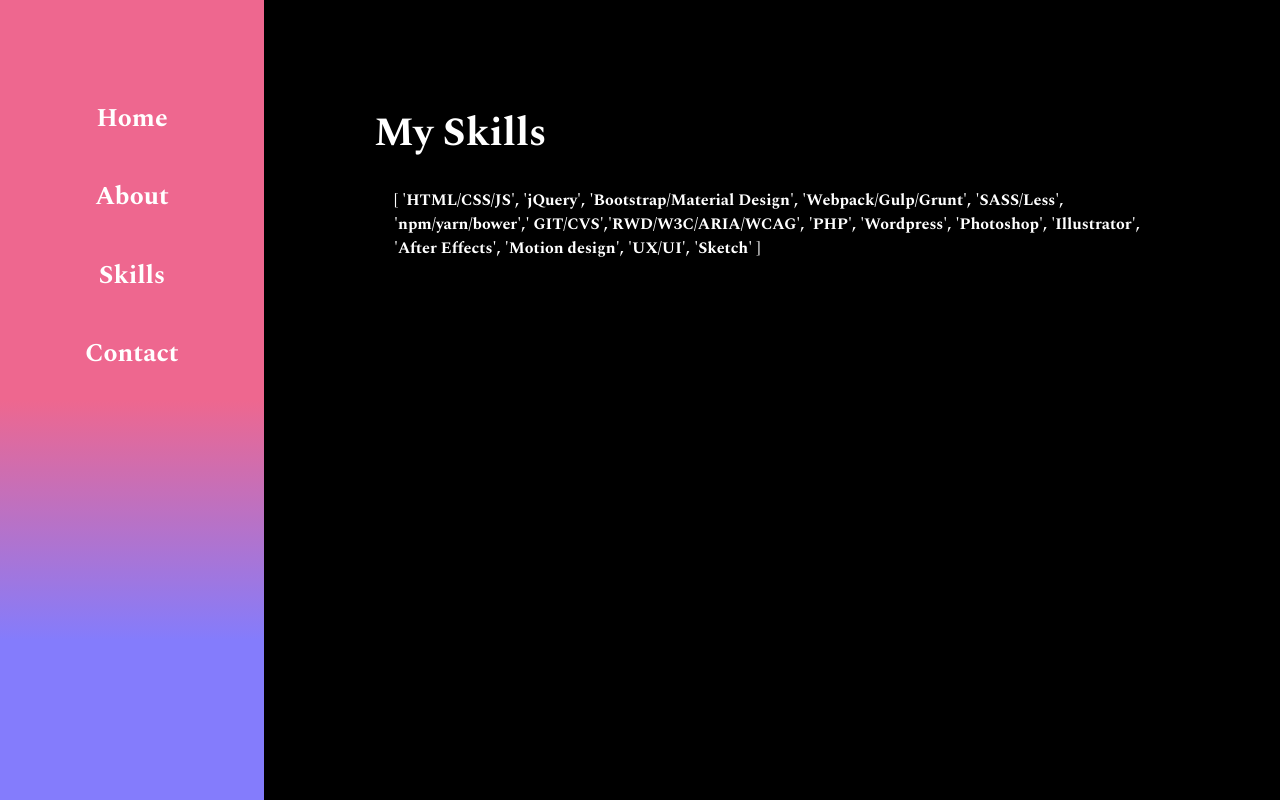
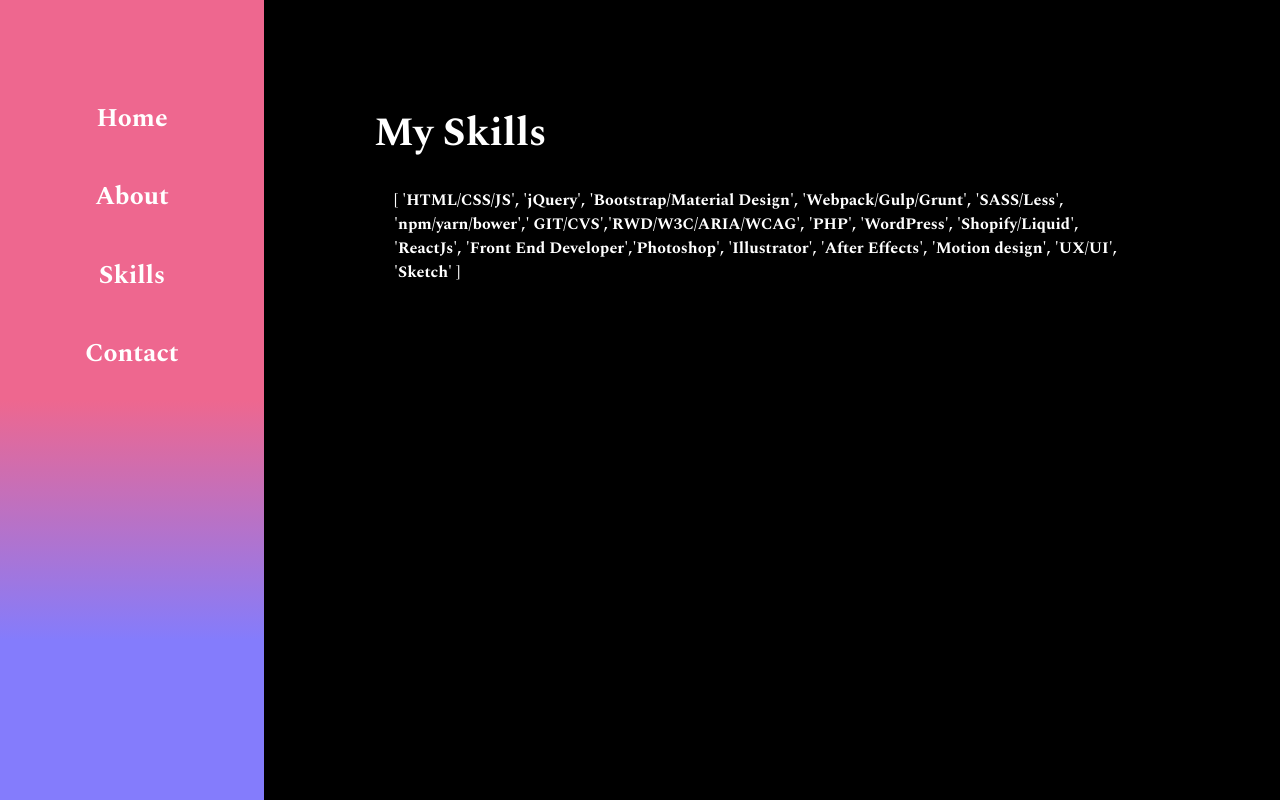
Before and after one commit to thuytienledeveloper/Portfolio, a React (Create React App) app: page /skills in a window 1280 px wide. Built offline with nearby package versions, Linux system fonts and the light colour scheme.

Commit message:
Update Skills.js

```diff
--- a/src/contents/Skills.js
+++ b/src/contents/Skills.js
@@ -5,7 +5,7 @@
     super(props);
     this.state = {
       myskills: [
-        "[ 'HTML/CSS/JS', 'jQuery', 'Bootstrap/Material Design', 'Webpack/Gulp/Grunt', 'SASS/Less', 'npm/yarn/bower',' GIT/CVS','RWD/W3C/ARIA/WCAG', 'PHP', 'Wordpress', 'Photoshop', 'Illustrator', 'After Effects', 'Motion design', 'UX/UI', 'Sketch' ]"
+        "[ 'HTML/CSS/JS', 'jQuery', 'Bootstrap/Material Design', 'Webpack/Gulp/Grunt', 'SASS/Less', 'npm/yarn/bower',' GIT/CVS','RWD/W3C/ARIA/WCAG', 'PHP', 'WordPress', 'Shopify/Liquid', 'ReactJs', 'Front End Developer','Photoshop', 'Illustrator', 'After Effects', 'Motion design', 'UX/UI', 'Sketch' ]"
       ]
     };
   }
```
